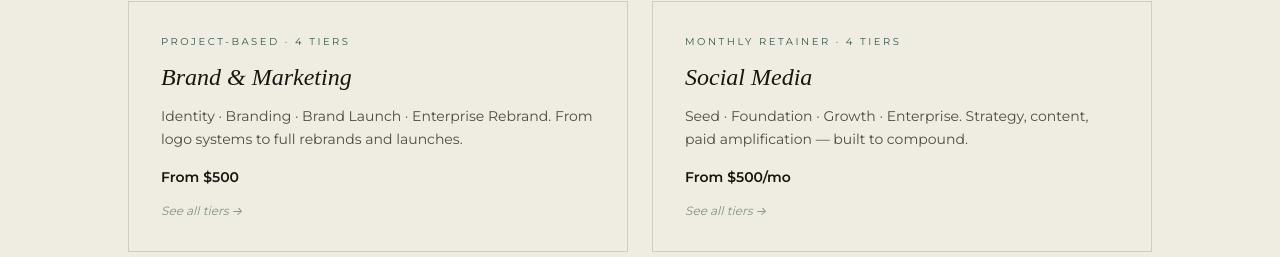
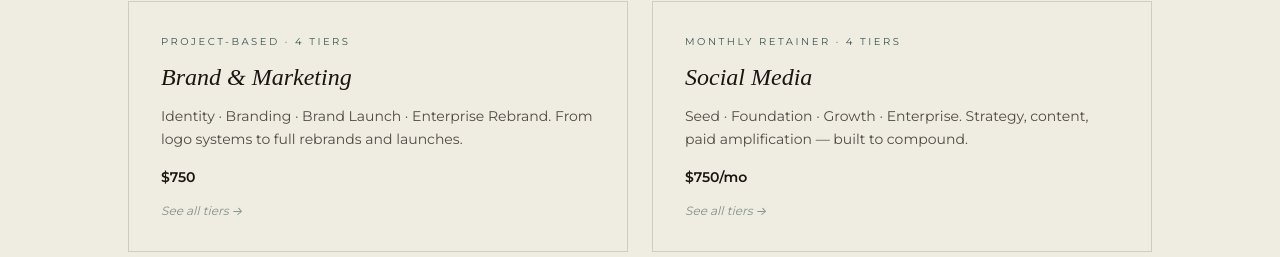
Before and after one commit to haveebot/farley-creative-site, a Next.js app: page / in a window 1280 px wide. Shown: the part 2777-3034 px from the top of the page. Built offline with nearby package versions, Linux system fonts and the light colour scheme.

Commit message:
copy: drop "From" on home package cards, align entry price to $750
Dropped the "From" prefix on the two home-page package preview cards
(per Winston's catch) and corrected the number from $500 to $750 to
match the lowest Identity / Seed tiers on /packages, so the entry
price is consistent sitewide.

```diff
--- a/src/app/page.tsx
+++ b/src/app/page.tsx
@@ -166,7 +166,7 @@ export default function HomePage() {
                 Identity · Branding · Brand Launch · Enterprise Rebrand. From
                 logo systems to full rebrands and launches.
               </p>
-              <p className="text-sm font-semibold mb-1">From $500</p>
+              <p className="text-sm font-semibold mb-1">$750</p>
               <p className="text-xs italic text-forest-teal opacity-60 group-hover:opacity-100 transition mt-4">
                 See all tiers →
               </p>
@@ -185,7 +185,7 @@ export default function HomePage() {
                 Seed · Foundation · Growth · Enterprise. Strategy, content,
                 paid amplification — built to compound.
               </p>
-              <p className="text-sm font-semibold mb-1">From $500/mo</p>
+              <p className="text-sm font-semibold mb-1">$750/mo</p>
               <p className="text-xs italic text-forest-teal opacity-60 group-hover:opacity-100 transition mt-4">
                 See all tiers →
               </p>
```
